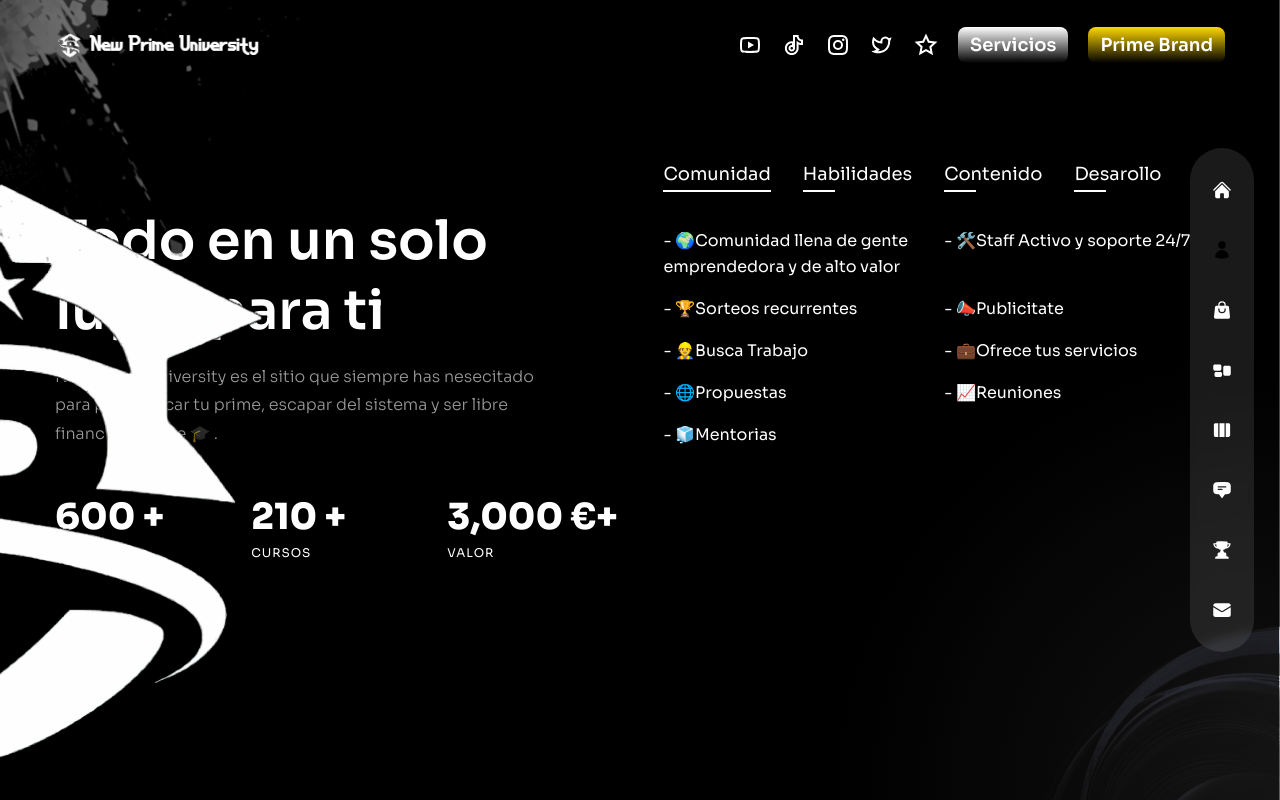
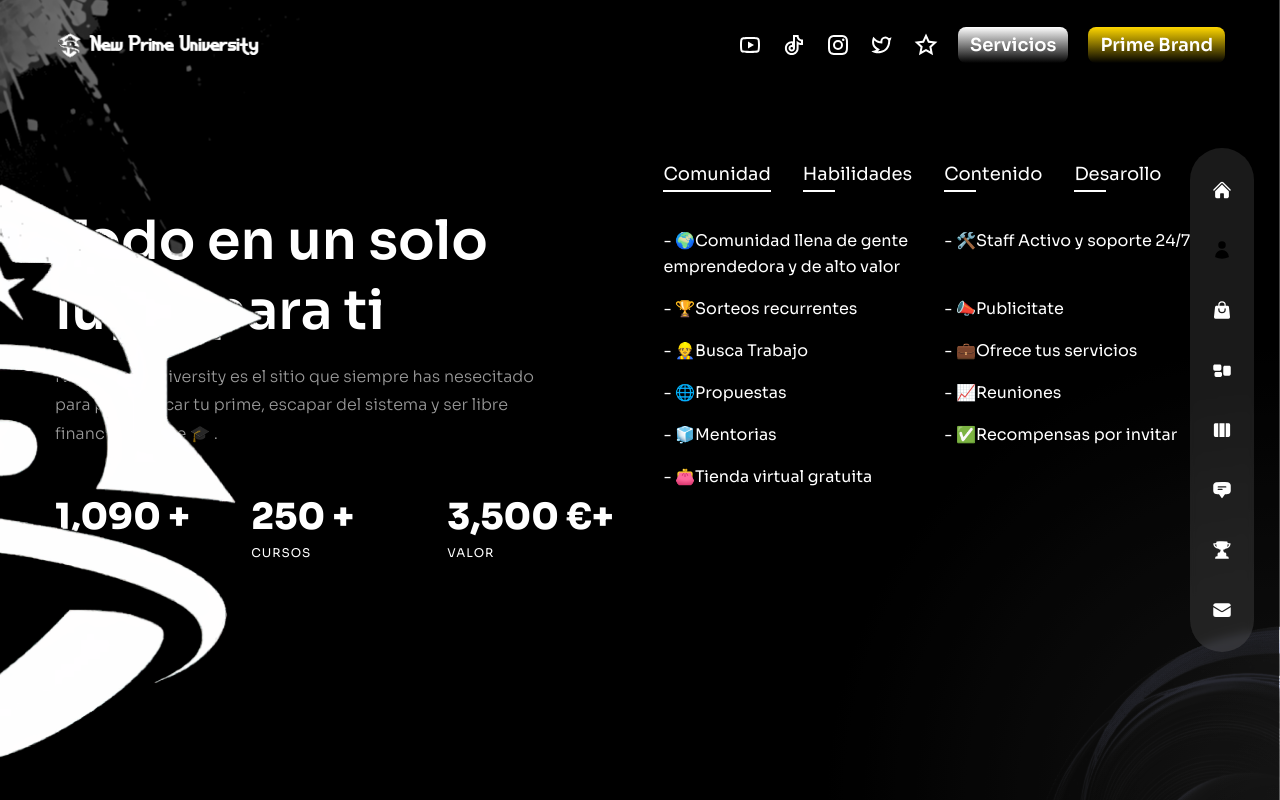
Before and after one commit to imadlaichi/New-Prime-University, a Next.js app: page /about in a window 1280 px wide. Built offline with nearby package versions, Linux system fonts and the light colour scheme.

Commit message:
Update index.js

```diff
--- a/pages/about/index.js
+++ b/pages/about/index.js
@@ -59,6 +59,14 @@ const aboutData = [
       },
       {
         title: '- 🧊Mentorias',
+
+      },
+      {
+        title: '- ✅Recompensas por invitar',
+
+      },
+      {
+        title: '- 👛Tienda virtual gratuita',
 
       },
     ],
@@ -281,7 +289,7 @@ const About = () => {
             <div className="reative flex-1 after:w-[1px] after:h-full after:bg-white/10 after:absolute after:top-0
             after:right-0 ">
               <div className="text-2xl xl:text-4xl font-extrabold text-accent mb-2">
-                <CountUp start={0} end={600} duration={5}/> +
+                <CountUp start={0} end={1090} duration={5}/> +
                 </div>
               <div className="text-xs uppercase tracking-[1px] leading-[1.4] max-w-[100px]">Miembros</div>
             </div>
@@ -289,7 +297,7 @@ const About = () => {
             <div className="reative flex-1 after:w-[1px] after:h-full after:bg-white/10 after:absolute after:top-0
             after:right-0 ">
               <div className="text-2xl xl:text-4xl font-extrabold text-accent mb-2">
-                <CountUp start={0} end={210} duration={5}/> +
+                <CountUp start={0} end={250} duration={5}/> +
                 </div>
               <div className="text-xs uppercase tracking-[1px] leading-[1.4] max-w-[100px]">Cursos</div>
             </div>
@@ -297,7 +305,7 @@ const About = () => {
             <div className="reative flex-1 after:w-[1px] after:h-full after:bg-white/10 after:absolute after:top-0
             after:right-0 ">
               <div className="text-2xl xl:text-4xl font-extrabold text-accent mb-2">
-                <CountUp start={0} end={3000} duration={5}/> €+
+                <CountUp start={0} end={3500} duration={5}/> €+
                 </div>
               <div className="text-xs uppercase tracking-[1px] leading-[1.4] max-w-[100px]">Valor</div>
             </div>
```
